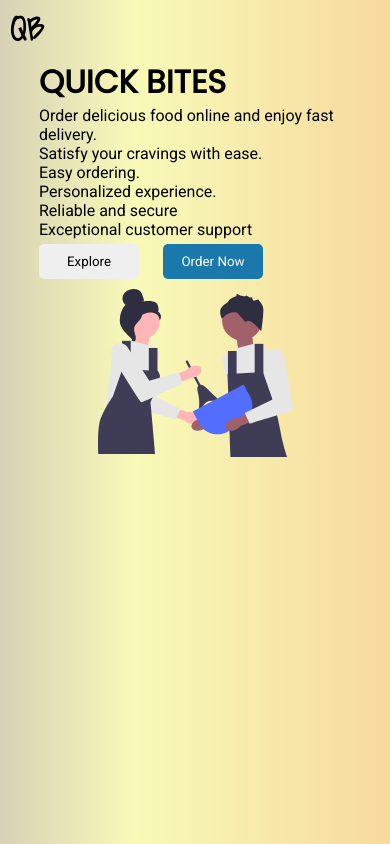
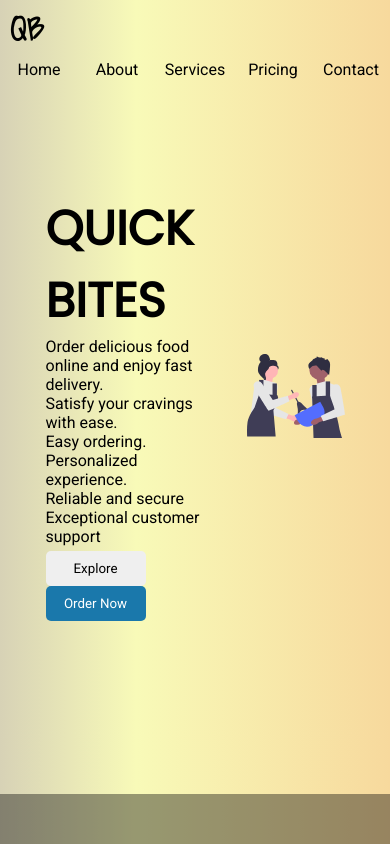
Before and after one commit to ameer-hamza0046/sync-interns, a plain HTML site: page task1-landing-page/index.html in a window 390 px wide. Drawn offline with Linux system fonts and the light colour scheme.

Commit message:
minor corrections

```diff
--- a/task1-landing-page/index.html
+++ b/task1-landing-page/index.html
@@ -8,6 +8,15 @@
   </head>
   <body>
     <h2 class="logo">QB</h2>
+    <nav>
+      <ul>
+        <li>Home</li>
+        <li>About</li>
+        <li>Services</li>
+        <li>Pricing</li>
+        <li>Contact</li>
+      </ul>
+    </nav>
     <div class="container">
       <div class="box">
         <h1>QUICK BITES</h1>
@@ -30,5 +39,6 @@
         alt="cooking people image"
       />
     </div>
+    <footer></footer>
   </body>
 </html>
--- a/task1-landing-page/style.css
+++ b/task1-landing-page/style.css
@@ -83,34 +83,37 @@ body {
   width: 25%;
 }
 
-@media screen and (max-width: 715px) {
-  .container h1 {
-    font-size: 2.5rem;
-  }
+nav {
+  position: absolute;
+  top: 60px;
+  width: 100%;
 }
 
-@media screen and (max-width: 650px) {
-  .container h1 {
-    font-size: 2rem;
-  }
-  .explore-btn {
-    margin-right: 20px;
-  }
+nav ul {
+  list-style: none;
+  display: flex;
+  justify-content: space-evenly;
+  height: 25px;
 }
 
-@media screen and (max-width: 570px) {
-  .container {
-    flex-direction: column;
-    height: auto;
-  }
-  .box {
-    margin-bottom: 10px;
-    width: 80%;
-  }
-  .landing-page-img {
-    width: 50%;
-  }
-  .explore-btn {
-    margin-right: 20px;
-  }
+nav ul li {
+  box-sizing: border-box;
+  cursor: pointer;
+  display: flex;
+  justify-content: center;
+  width: 80px;
+  height: 25px;
+  position: relative;
 }
+
+nav ul li:hover {
+  border-bottom: 2px solid black;
+}
+
+footer {
+  position: absolute;
+  bottom: 0;
+  width: 100%;
+  height: 50px;
+  background-color: rgba(0, 0, 0, 0.393);
+}
```
